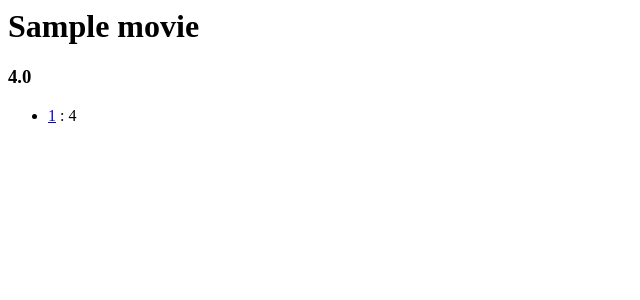
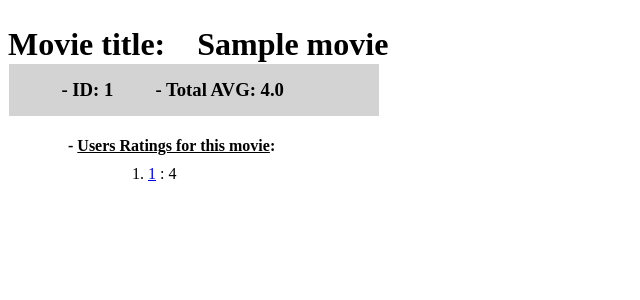
Before and after one commit to juliojr77/django-movies, a Django app: page /movie_lens_online/1/ in a window 1280 px wide. Shown: the top 300 px of the page, without its empty margins (0-640 px from the left). Run offline with Django 3.2, Linux system fonts and the light colour scheme; tables that the repository leaves empty hold one stand-in row (values such as "Sample post"); parts of the project's set-up code (start-up, migrations or seed data) failed here and were passed over.

Commit message:
two new migration files added, modification in models.py, index.html, movie.html, raterer.html and views.py git reset HEAD cmd_julio.py git status git status

```diff
--- /dev/null
+++ b/movieratings/cmd_julio.py
@@ -0,0 +1,4 @@
+import subprocess as sp
+
+def cl():
+    return sp.call('clear',shell=True)
--- a/movieratings/movie_lens_online/models.py
+++ b/movieratings/movie_lens_online/models.py
@@ -26,7 +26,6 @@
 
 #-------------------------------------
 from django.db import models
-from django.contrib.auth.models import User
 
 # Create your models here.
 class Rater(models.Model):
@@ -34,7 +33,6 @@ class Rater(models.Model):
     age = models.CharField(max_length=255)
     sex = models.CharField(max_length=255, default ='')
     occupation = models.CharField(max_length=255)
-    auth_u = models.OneToOneField(User, on_delete=models.CASCADE, null=True)
 
 
 class Movie(models.Model):
@@ -42,9 +40,11 @@ class Movie(models.Model):
     movie_title = models.CharField(max_length=255)
     release_date = models.CharField(max_length=255)
     avg_rating = models.FloatField(default=0)
+#    avg_rating = round(models.FloatField(default=0),2)
 
 class Rating(models.Model):
     # movie_id = models.CharField(max_length=255)
     rating = models.IntegerField(default=0)
     rater = models.ForeignKey(Rater, on_delete=models.CASCADE)
     movie = models.ForeignKey(Movie, on_delete=models.CASCADE)
+    movie_name = models.CharField(max_length=255, default ='')
--- a/movieratings/movie_lens_online/templates/movies/movie.html
+++ b/movieratings/movie_lens_online/templates/movies/movie.html
@@ -1,12 +1,46 @@
-<h1>{{ name_finder }}</h1>
-<h3> {{ avg_rating }} </h3>
+<style>
 
+h1.box1{
+  margin-top: .1px;
+  margin-bottom: .1px;
+}
+
+
+
+h3.box{
+  margin-top: .1px;
+  margin-left: 100px;
+  margin-right: 500px;
+  background-color: lightgrey;
+  width: 340px;
+  padding: 15px;
+  margin: 1px;
+}
+
+ol.mrg{
+  margin-top: .1;
+  margin-left: 100px;
+  /*margin-right: 500px;*/
+}
+
+h4.mrg1{
+  margin-bottom: 10px;
+  margin-left: 60px;
+  /*margin-right: 500px;*/
+}
+
+</style>
+
+<br>
+<h1 class="box1">Movie title: &nbsp;&nbsp;&nbsp;{{ name_finder }}</h1>
+<h3 class="box">&nbsp;&nbsp;&nbsp;&nbsp;&nbsp;&nbsp;&nbsp;&nbsp;- ID: {{movie_id}}&nbsp;&nbsp;&nbsp;&nbsp;&nbsp;&nbsp;&nbsp;&nbsp; - Total AVG: {{ avg_rating }} </h3>
+<h4 class="mrg1">- <u>Users Ratings for this movie</u>:</h4>
 {% if rating_list %}
-    <ul>
+    <ol class="mrg", start='1'>
     {% for rating in rating_list %}
         <li><a href="/movie_lens_online/rater/{{ rating.rater_id }}/">{{ rating.rater_id }}</a> : {{ rating.rating }}</li>
     {% endfor %}
-    </ul>
+  </ol>
 {% else %}
     <p>No polls are available.</p>
 {% endif %}
--- a/movieratings/movie_lens_online/views.py
+++ b/movieratings/movie_lens_online/views.py
@@ -9,8 +9,11 @@ from .models import Rater, Movie, Rating
 
 
 def index(request):
+
     top_twenty_list = Movie.objects.order_by('-avg_rating')[:20]
+
     context = {'top_twenty_list': top_twenty_list}
+
     return render(request, 'movies/index.html', context)
 
 def top_twenty(request):
@@ -20,27 +23,38 @@ def users(request):
     return HttpResponse("Hello, world. You're at the users view.")
 
 def movie(request, movie_id):
+
     rating_list = Rating.objects.filter(movie_id=movie_id)
     grabber = (Movie.objects.get(movie_id=movie_id))
     name_finder = grabber.movie_title
-    avg_rating = grabber.avg_rating
+    avg_rating = round(grabber.avg_rating, 2)
+    #avg_rating = grabber.avg_rating
+
     context = {'rating_list': rating_list, 'movie_id': movie_id,
                 'name_finder': name_finder, 'avg_rating': avg_rating}
+
     return render(request, 'movies/movie.html', context)
 
     # return HttpResponse('{}'.format((Movie.objects.get(movie_id=movie_id).movie_title)))
 
 def raterer(request, user_id):
     rated_movies_list = Rating.objects.filter(rater_id=user_id)
+    #grabber_2 =
+
     grabber = (Rater.objects.get(user_id=user_id))
+    #
+    # mov = Movie.objects.get(movie_id=movie['movie_id'])
+    # rated_movies_title = Movie.objects.filter(movie_id=user_id)
+    #
     age = grabber.age
     sex = grabber.sex
     occupation = grabber.occupation
-    # movie_title = Movie.objects.get(movie_id=movie_id)
+
+    #movie_title = Movie.objects.get(movie_id=movie_id)
     context = {'rated_movies_list': rated_movies_list, 'user_id': user_id,
     'age':age, 'sex':sex, 'occupation': occupation}
+
     return render(request, 'movies/raterer.html', context)
-
 
 
 def login_user(request):
@@ -60,4 +74,5 @@ def login_user(request):
         else:
             state = "Your username and/or password were incorrect."
 
-    return render(request, 'movies/auth.html',{'state':state, 'username': username})
+    context = {'state':state, 'username': username}
+    return render(request, 'movies/auth.html', {'state':state, 'username': username})
```
Also changed, not shown: movieratings/movie_lens_online/templates/movies/index.html (+39 -3 lines), movieratings/movie_lens_online/templates/movies/raterer.html (+36 -8 lines), movieratings/movie_lens_online/migrations/0009_auto_20160508_0318.py (added), movieratings/movie_lens_online/migrations/0010_auto_20160509_0617.py (added).
